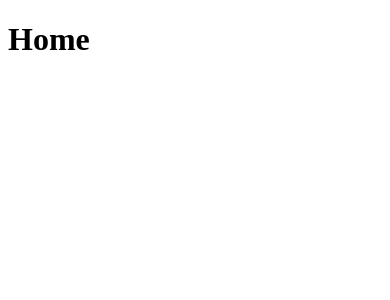
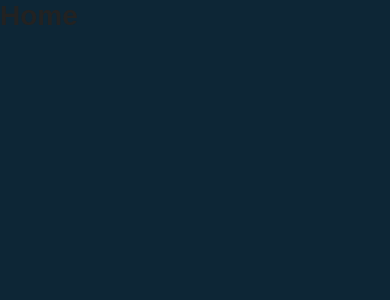
Before and after one commit to Wilian-Pereira-W/project-repository, a React (Create React App) app: page / in a window 390 px wide. Shown: the top 300 px of the page. Built offline with nearby package versions, Linux system fonts and the light colour scheme.

Commit message:
feat: implementado o estilos global

```diff
--- a/src/index.tsx
+++ b/src/index.tsx
@@ -1,6 +1,7 @@
 import React from 'react';
 import ReactDOM from 'react-dom/client';
 import App from './App';
+import './styles/global.scss';
 
 const root = ReactDOM.createRoot(
   document.getElementById('root') as HTMLElement,
--- /dev/null
+++ b/src/styles/global.scss
@@ -0,0 +1,42 @@
+*{
+  margin: 0;
+  padding: 0;
+  box-sizing: border-box;
+}
+
+@media (max-width: 1080px){
+  html{
+    font-size: 93.75%;
+  }
+}
+
+@media (max-width: 720px){
+  html{
+    font-size: 87.5%;
+  }
+}
+
+html, body, #root{
+  min-height: 100%;
+}
+
+body{
+  background: #0D2636;
+  font-size: 14px;
+  -webkit-font-smoothing: antialiased !important
+}
+
+body, input, textarea, select, button{
+  color: #222;
+  font-size: 14px;
+  font-family: Arial, Helvetica, sans-serif;
+}
+
+button{
+  cursor: pointer;
+}
+
+a{
+  text-decoration: none;
+  color: inherit;
+}
```
